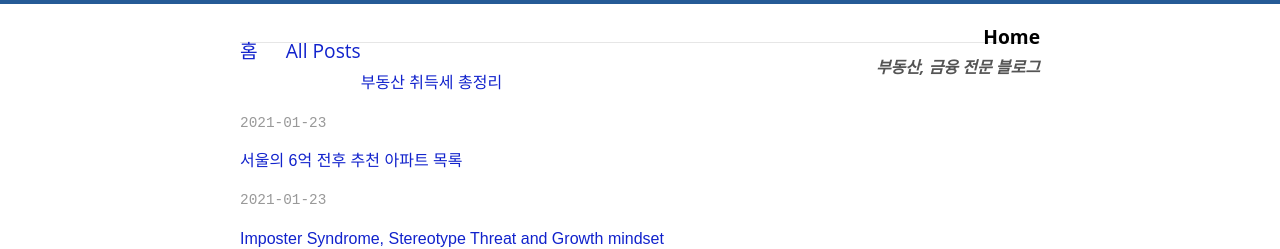
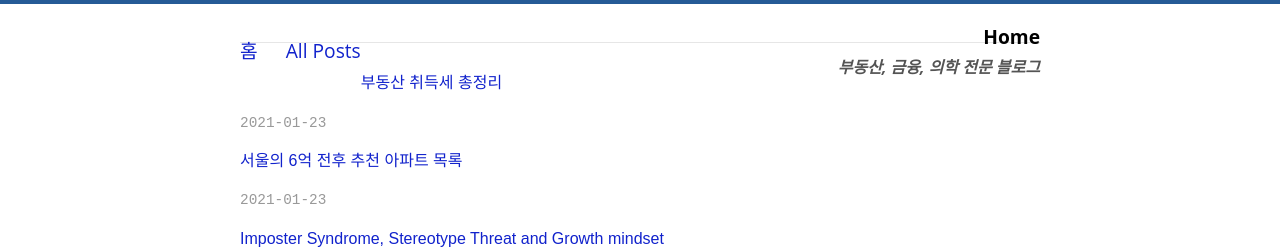
Before and after one commit to mysqlguru/mysqlguru.github.io, a Jekyll site: the page built from index.html, in a window 1280 px wide. Shown: the top 249 px of the page. Built offline with Jekyll 4.4.1, drawn with Linux system fonts in a browser that asks for light colours; the list of posts is cut into pages by our own code.

```diff
--- a/_layouts/default.html
+++ b/_layouts/default.html
@@ -2,6 +2,8 @@
 <html lang="{% if page.language == nil %}en{% else %}{{ page.language }}{% endif %}">
 <head>
   <!-- adsense 계정 -->
+  <script data-ad-client="ca-pub-7500017475798377" async src="https://pagead2.googlesyndication.com/pagead/js/adsbygoogle.js"></script>
+
   <meta charset="utf-8">
   <meta name="viewport" content="width=device-width, initial-scale=1.0">
   <title>
@@ -32,6 +34,8 @@
 
 <!-- 네이버 웹마스터 도구 -->
 
+<meta name="naver-site-verification" content="6b7ed54ff529680ee7c7a035603e279c5450202e" />
+
 </head>
 <body>
   <div class="top-bar"></div>
@@ -50,7 +54,7 @@
             <a href="/">Home</a><br />
             <small>
               <em>
-              부동산, 금융 전문 블로그
+              부동산, 금융, 의학 전문 블로그
               </em>
             </small>
           </div>
--- /dev/null
+++ b/ads.txt
@@ -0,0 +1 @@
+google.com, pub-7500017475798377, DIRECT, f08c47fec0942fa0
```
Also changed, not shown: 2 other files.
